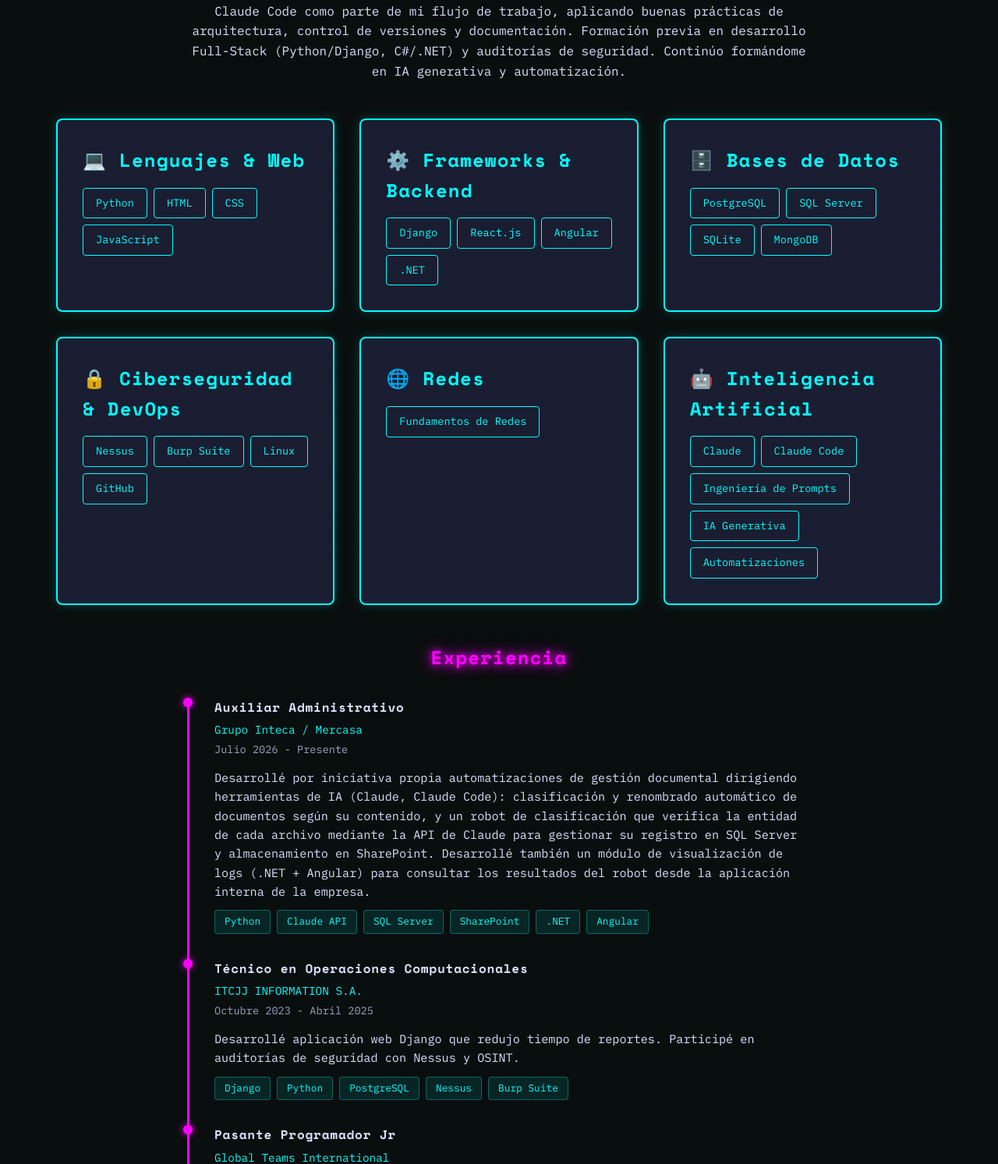
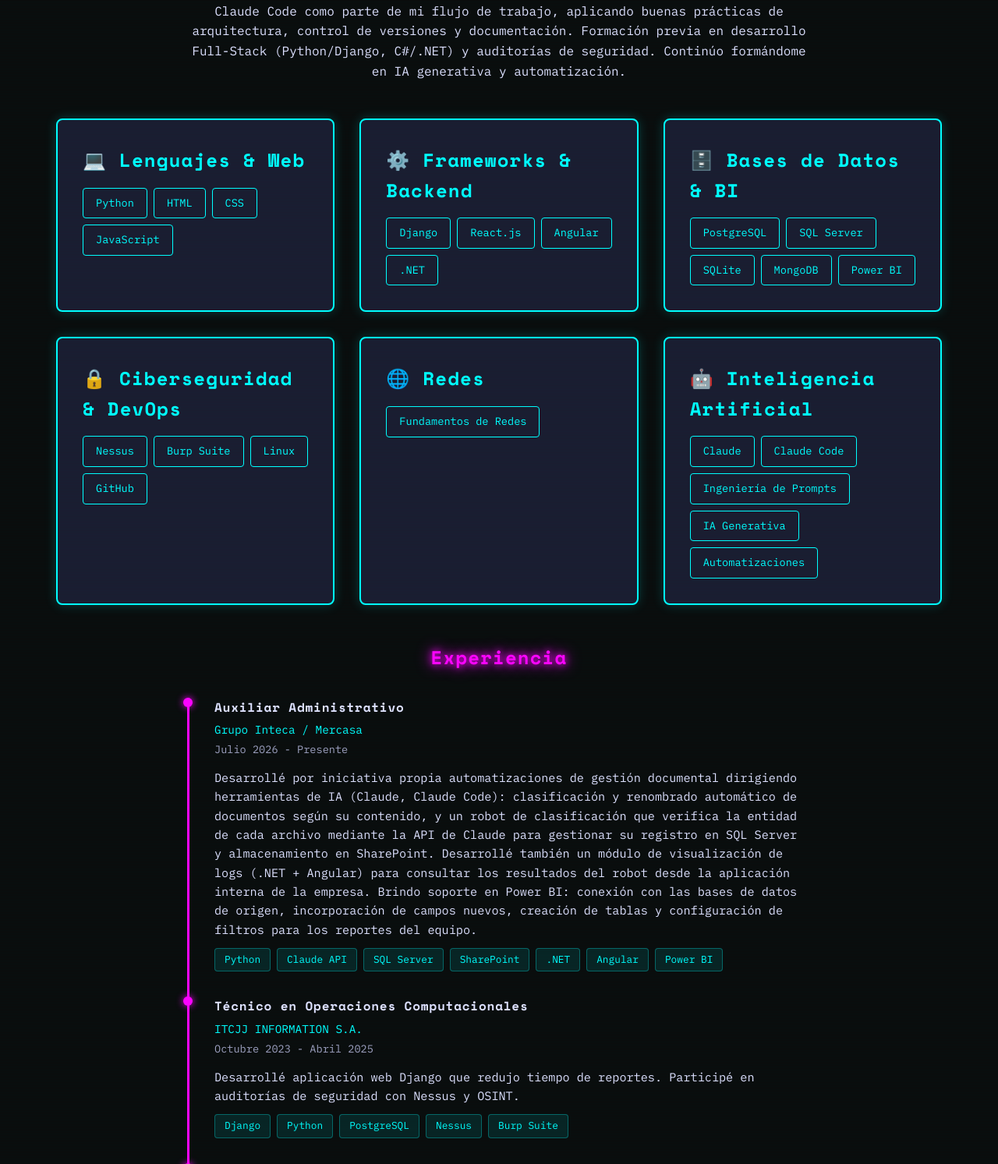
Before and after one commit to Pino835/new_portfolio, a Django app: template portfolio/core/templates/index.html in a window 1280 px wide. Shown: the part 1166-2659 px from the top of the page at 78% size. Run offline with Django 5.2, Linux system fonts and the light colour scheme; the template is opened without the code that fills it, so the values that code supplies are empty.

Commit message:
Commit #22: Agrega soporte Power BI a experiencia y habilidades
- Menciona soporte en Power BI (conexion a BD, campos, tablas, filtros)
  en la descripcion del puesto actual de Auxiliar Administrativo
- Agrega Power BI a la tarjeta de habilidades (renombrada a Bases de
  Datos & BI)
- Actualiza CLAUDE.md con el cambio

Co-Authored-By: Claude Sonnet 5 <noreply@anthropic.com>

```diff
--- a/portfolio/core/templates/index.html
+++ b/portfolio/core/templates/index.html
@@ -131,12 +131,13 @@
                 </div>
 
                 <div class="skill-card">
-                    <h3>🗄️ Bases de Datos</h3>
+                    <h3>🗄️ Bases de Datos & BI</h3>
                     <div class="skill-tags">
                         <span class="skill-tag">PostgreSQL</span>
                         <span class="skill-tag">SQL Server</span>
                         <span class="skill-tag">SQLite</span>
                         <span class="skill-tag">MongoDB</span>
+                        <span class="skill-tag">Power BI</span>
                     </div>
                 </div>
 
@@ -181,7 +182,8 @@
                         clasificación y renombrado automático de documentos según su contenido, y un robot de clasificación que verifica la entidad
                         de cada archivo mediante la API de Claude para gestionar su registro en SQL Server y almacenamiento en SharePoint. Desarrollé
                         también un módulo de visualización de logs (.NET + Angular) para consultar los resultados del robot desde la aplicación
-                        interna de la empresa.
+                        interna de la empresa. Brindo soporte en Power BI: conexión con las bases de datos de origen, incorporación de campos
+                        nuevos, creación de tablas y configuración de filtros para los reportes del equipo.
                     </p>
                     <div class="experience-tech">
                         <span class="tech-badge">Python</span>
@@ -190,6 +192,7 @@
                         <span class="tech-badge">SharePoint</span>
                         <span class="tech-badge">.NET</span>
                         <span class="tech-badge">Angular</span>
+                        <span class="tech-badge">Power BI</span>
                     </div>
                 </div>
 
```
Also changed, not shown: CLAUDE.md (+8 -0 lines).
